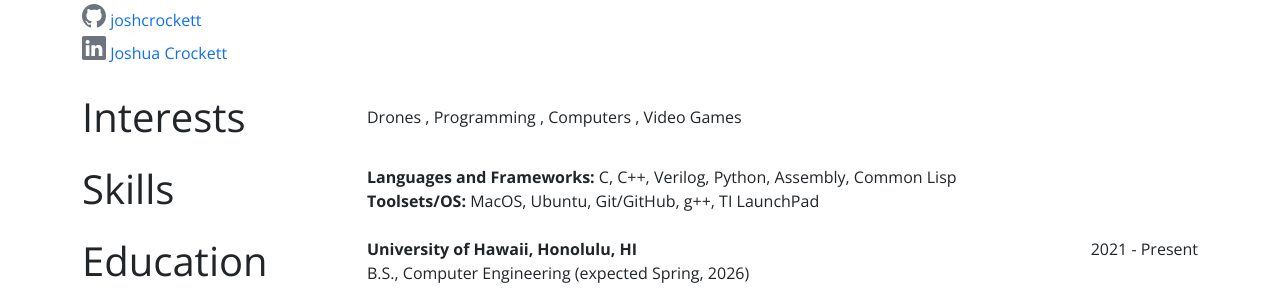
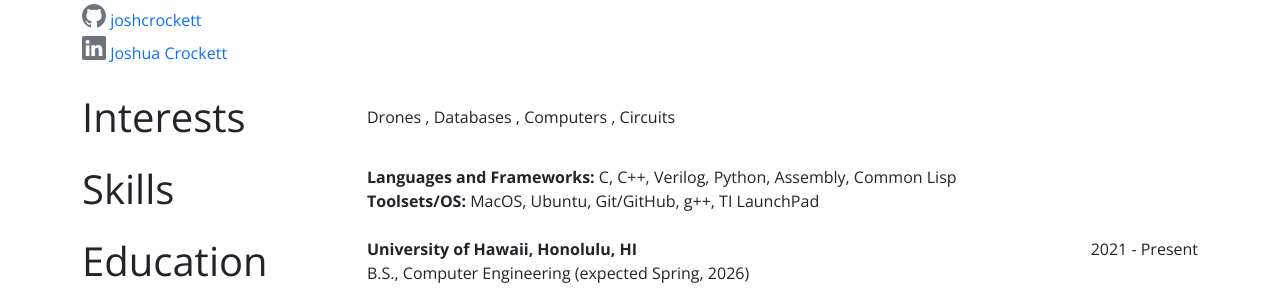
Before and after one commit to JoshCrockett/joshcrockett.github.io, a Jekyll site: the page built from resume.html, in a window 1280 px wide. Shown: the part 209-509 px from the top of the page. Built offline with Jekyll 4.4.1, drawn with Linux system fonts in a browser that asks for light colours.

Commit message:
Update bio.json

```diff
--- a/_data/bio.json
+++ b/_data/bio.json
@@ -15,9 +15,9 @@
   },
   "interests": [
     { "name": "Drones" },
-    { "name": "Programming" },
+    { "name": "Databases" },
     { "name": "Computers" },
-    { "name": "Video Games" }
+    { "name": "Circuits" }
   ],
   "skills": [
     {
```
